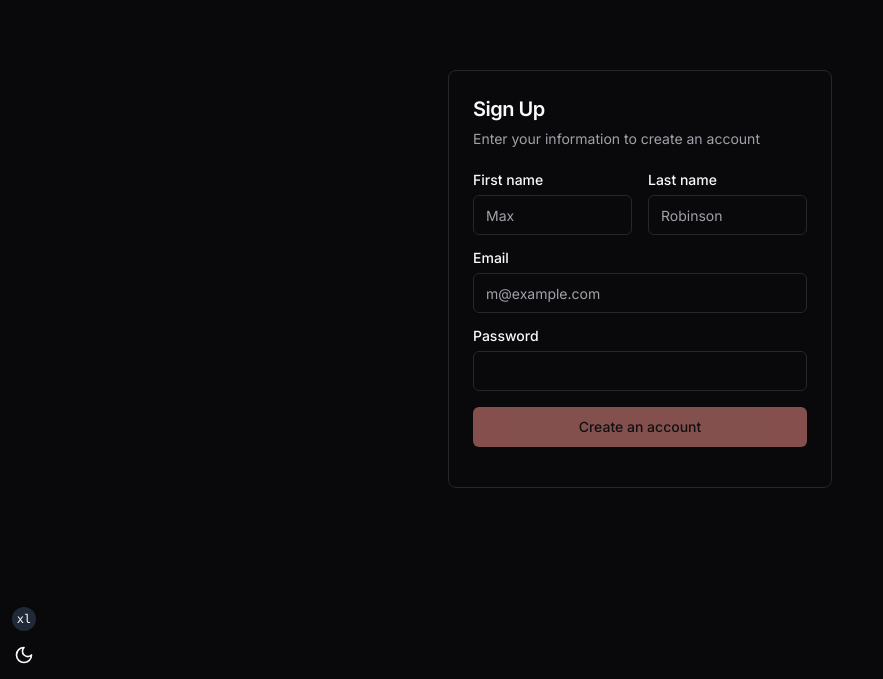
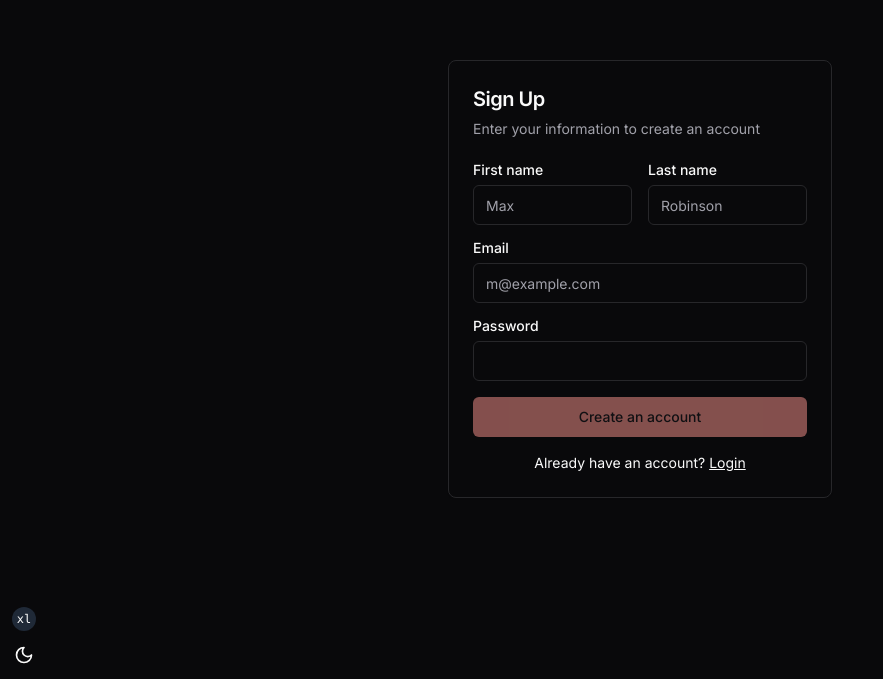
Before and after one commit to dylanw422/roketweb, a Next.js app: page /sign-up in a window 1280 px wide. Shown: the part 121-800 px from the top of the page, without its empty margins (0-883 px from the left). Built offline with nearby package versions, Linux system fonts and the light colour scheme; no server answers.

Commit message:
updated sign-up page

```diff
--- a/src/app/(auth)/sign-up/page.tsx
+++ b/src/app/(auth)/sign-up/page.tsx
@@ -12,6 +12,7 @@ import { Input } from "@/components/ui/input";
 import { Label } from "@/components/ui/label";
 import axios from "axios";
 import { useRouter } from "next/navigation";
+import Link from "next/link";
 
 export default function LoginForm() {
   const [email, setEmail] = useState("");
@@ -90,7 +91,12 @@ export default function LoginForm() {
             Create an account
           </Button>
         </div>
-        <div className="mt-4 text-center text-sm"></div>
+        <div className="mt-4 text-center text-sm">
+          Already have an account?{" "}
+          <Link href="/login" className="underline">
+            Login
+          </Link>
+        </div>
       </CardContent>
     </Card>
   );
```
